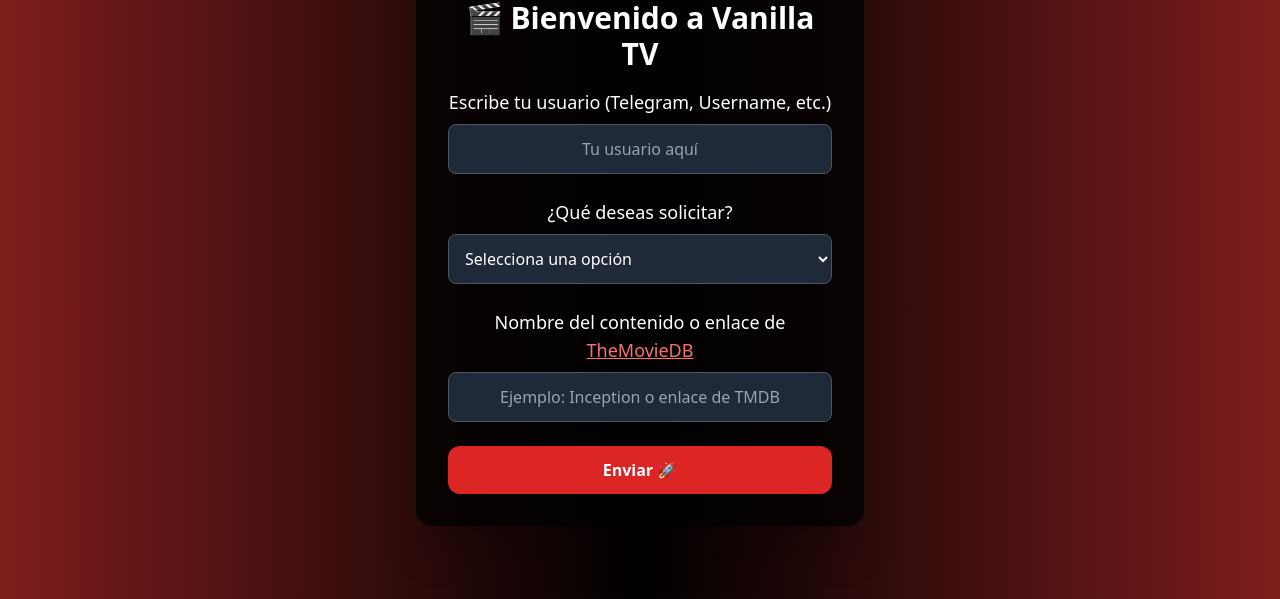
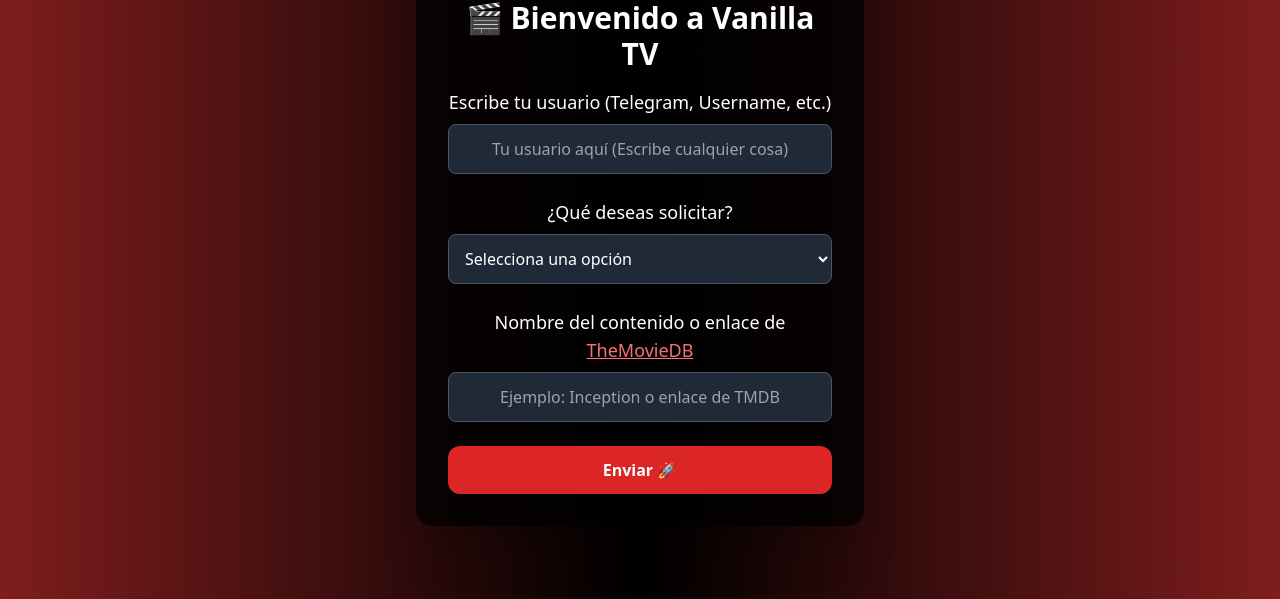
Before and after one commit to SrctC0d3/vanillapeticiones.github.io, a plain HTML site: page index.html in a window 1280 px wide. Shown: the part 201-800 px from the top of the page. Drawn offline with nearby package versions, Linux system fonts and the light colour scheme.

Commit message:
Update placeholder text for username input field

```diff
--- a/index.html
+++ b/index.html
@@ -24,7 +24,7 @@
     <h1 class="text-3xl font-bold mb-4">🎬 Bienvenido a Vanilla TV</h1>
 
     <label for="username" class="block text-lg mb-2">Escribe tu usuario (Telegram, Username, etc.)</label>
-    <input id="username" type="text" placeholder="Tu usuario aquí" class="w-full p-3 mb-6 rounded-lg bg-gray-800 border border-gray-600 focus:ring-2 focus:ring-red-500 text-center">
+    <input id="username" type="text" placeholder="Tu usuario aquí (Escribe cualquier cosa)" class="w-full p-3 mb-6 rounded-lg bg-gray-800 border border-gray-600 focus:ring-2 focus:ring-red-500 text-center">
 
     <label for="opcion" class="block text-lg mb-2">¿Qué deseas solicitar?</label>
     <select id="opcion" class="w-full p-3 rounded-lg bg-gray-800 border border-gray-600 focus:ring-2 focus:ring-red-500 mb-6">
```
